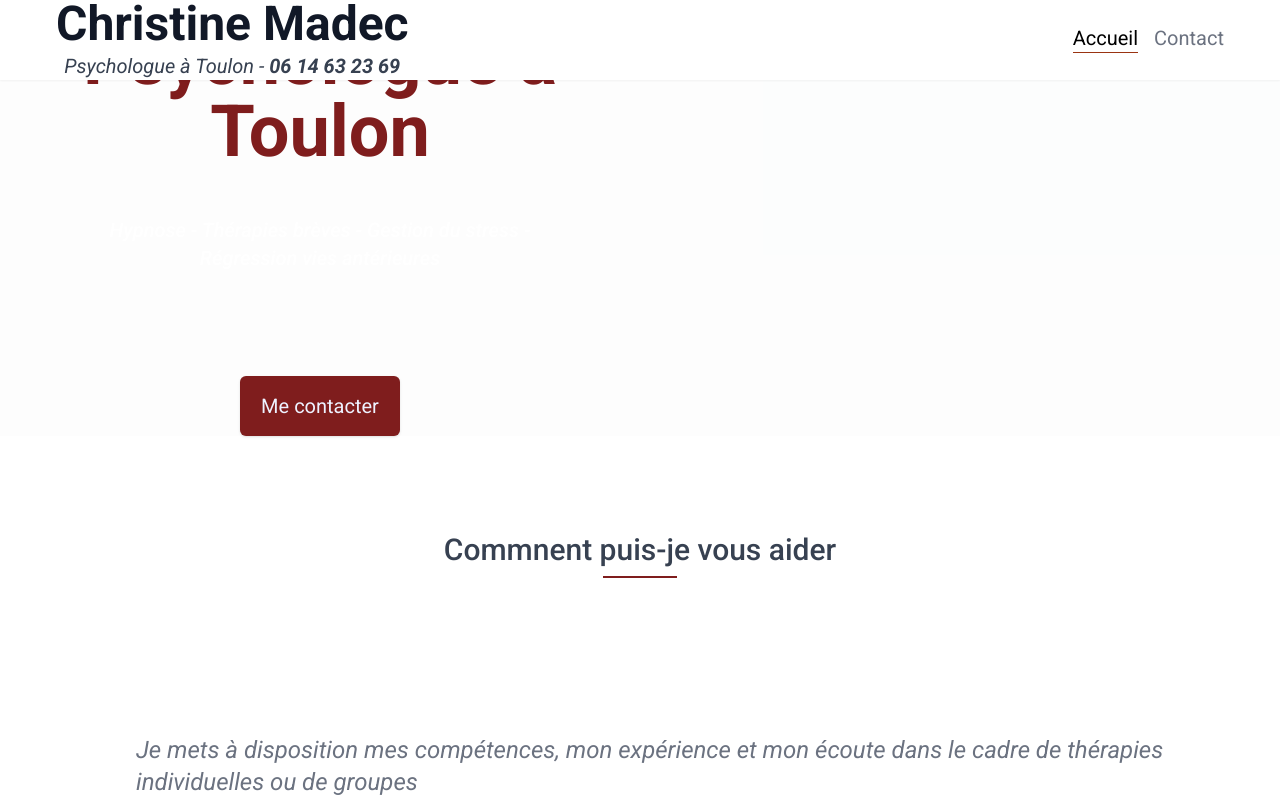
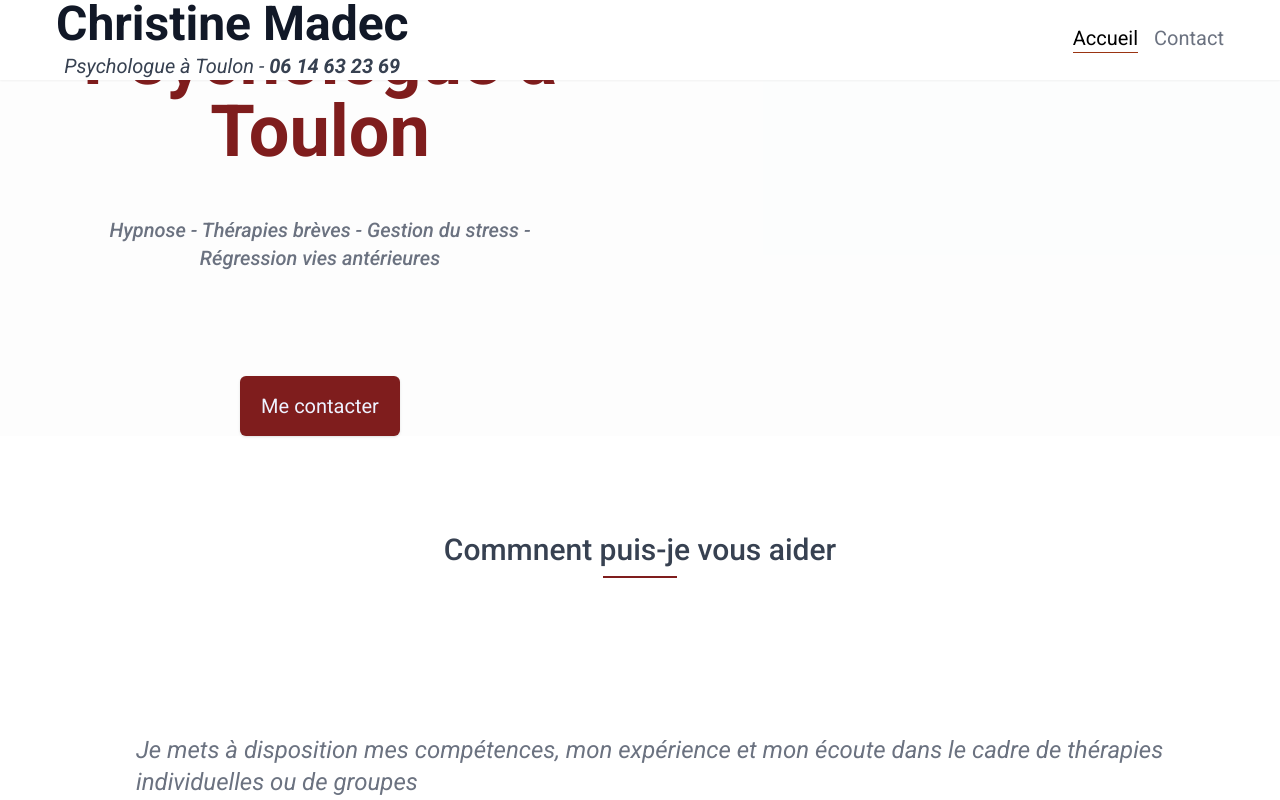
Before and after one commit to Alfred83500/ChristineMadec_psycho, a Next.js app: page / in a window 1280 px wide. Shown: the top 800 px of the page. Built offline with nearby package versions, Linux system fonts and the light colour scheme.

Commit message:
Initial commit from Create Next App

```diff
--- a/components/Hero/Hero.js
+++ b/components/Hero/Hero.js
@@ -14,7 +14,7 @@ function Hero(props) {
 
                         <h1 className=" text-4xl text-center md:text-4xl lg:text-7xl  text-red-900 font-semibold font-roboto ">Psychologue
                             à Toulon</h1>
-                        <h2 className="text-xl md:text-xl font-medium mt-12 text-white italic text-center text-gray-500 lg:mt-12">Hypnose
+                        <h2 className="text-xl md:text-xl font-medium mt-12 italic text-center text-gray-500 lg:mt-12">Hypnose
                             - Thérapies brèves - Gestion du stress - <span
                                 className="block">Régression vies antérieures </span></h2>
                     </div>
```
